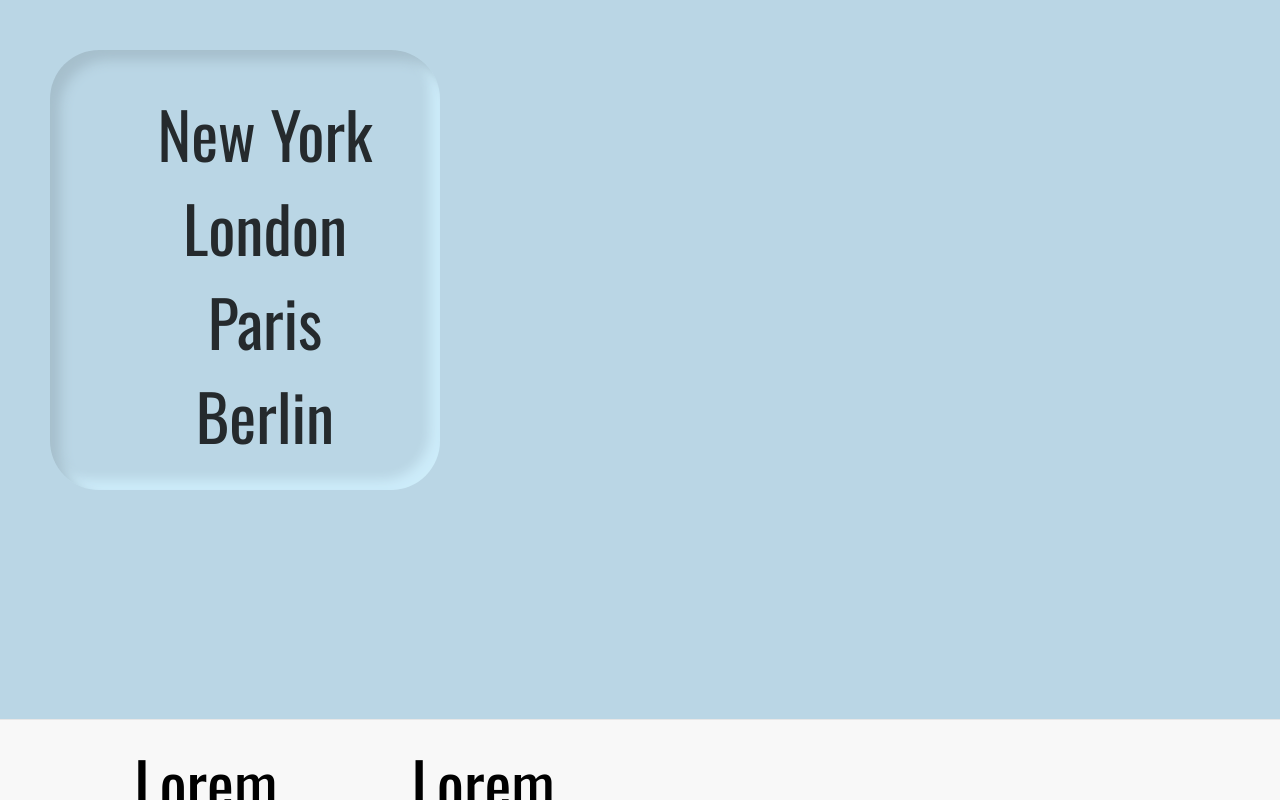
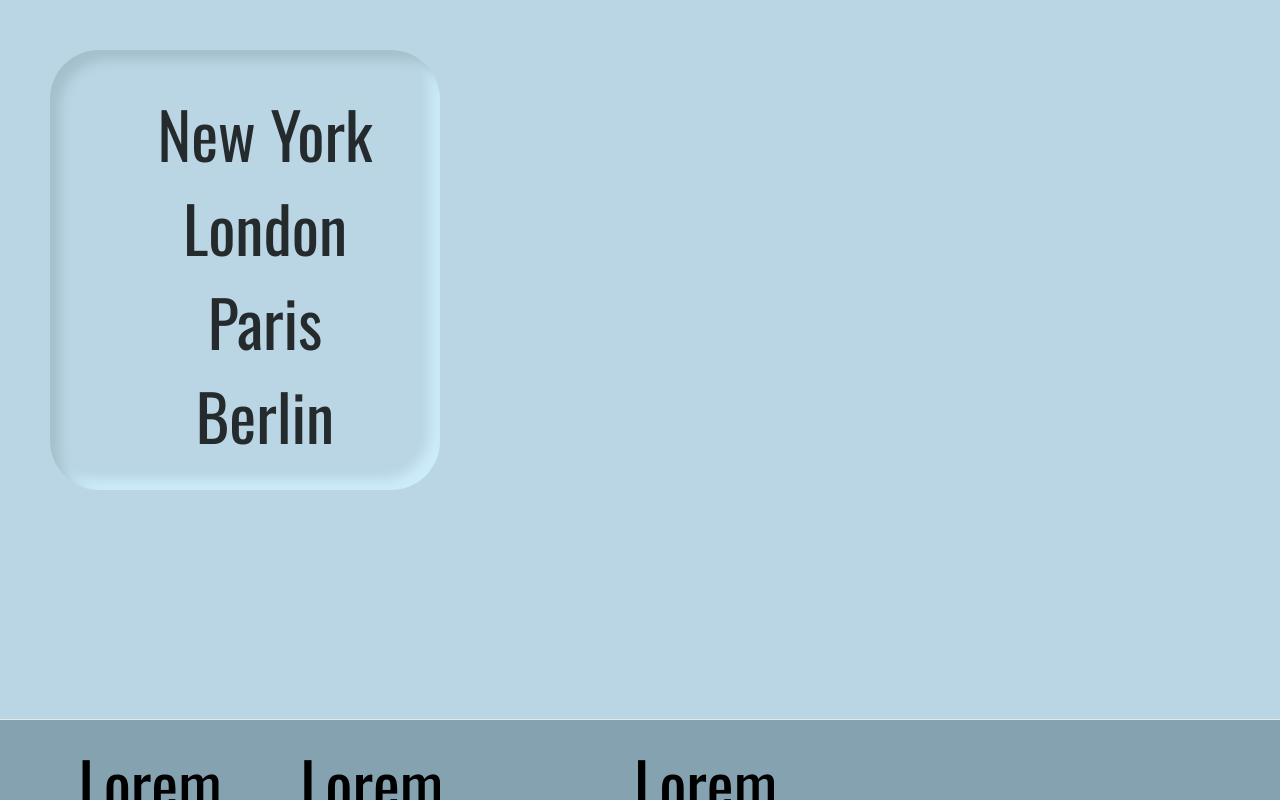
Before and after one commit to alexhonigmann/web-cam-react, a React (Create React App) app: page / in a window 1280 px wide. Built offline with nearby package versions, Linux system fonts and the light colour scheme.

Commit message:
footer ver 1

```diff
--- a/src/Components/Footer.js
+++ b/src/Components/Footer.js
@@ -12,10 +12,14 @@ const Footer = () => {
                     <li>Lorem</li>
                     <li>Lorem</li>
                 </ul>
-                <a href="#!"className="github"></a>
-                <a href="#!" className="facebook"></a>
-                <a href="#!" className="twitter"></a>
-                <a href="#!" className="instagram"></a>
+                <ul>
+                    <li>Lorem</li>
+                    <li>Copyright 2020</li>
+                </ul>
+                <a href="https://github.com/alexhonigmann"className="github"></a>
+                <a href="https://facebook.com/" className="facebook"></a>
+                <a href="https://twitter.com/explore" className="twitter"></a>
+                <a href="https://www.instagram.com/" className="instagram"></a>
                 <a href="#!" className="email"></a>
             </div>
         </div>
--- a/src/Components/footer.css
+++ b/src/Components/footer.css
@@ -1,5 +1,5 @@
 .footer{
-    background-color:#F8F8F8;
+    background-color:rgb(133, 162, 177);
     border-top: 1px solid #E7E7E7;
     text-align: center;
     position: fixed;
@@ -12,9 +12,8 @@
     justify-content: space-evenly;
     align-items: center;
 }
-.ul{
-    margin-top: 0;
-    padding-top: 0;
+li{
+    list-style: none;
 }
 .github{
     background: url(https://cdn0.iconfinder.com/data/icons/octicons/1024/mark-github-512.png) center/ cover no-repeat;
```
